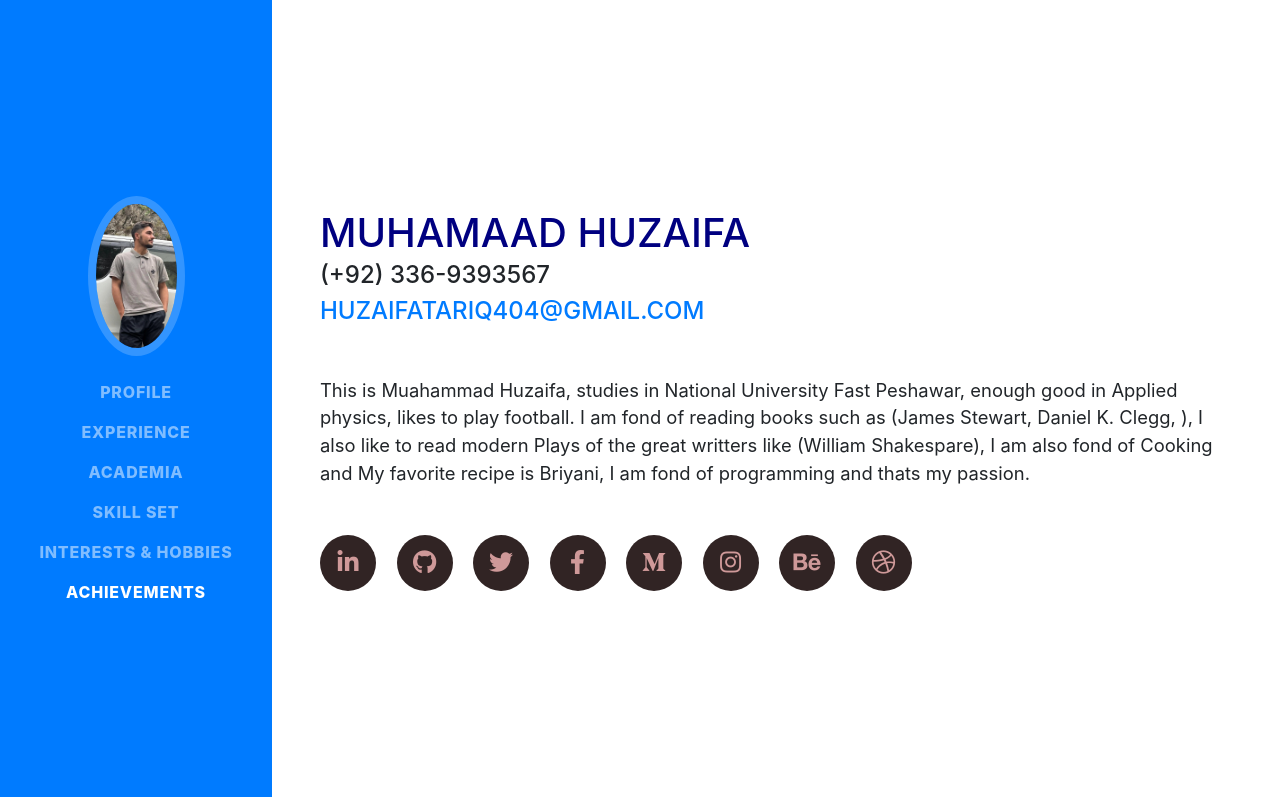
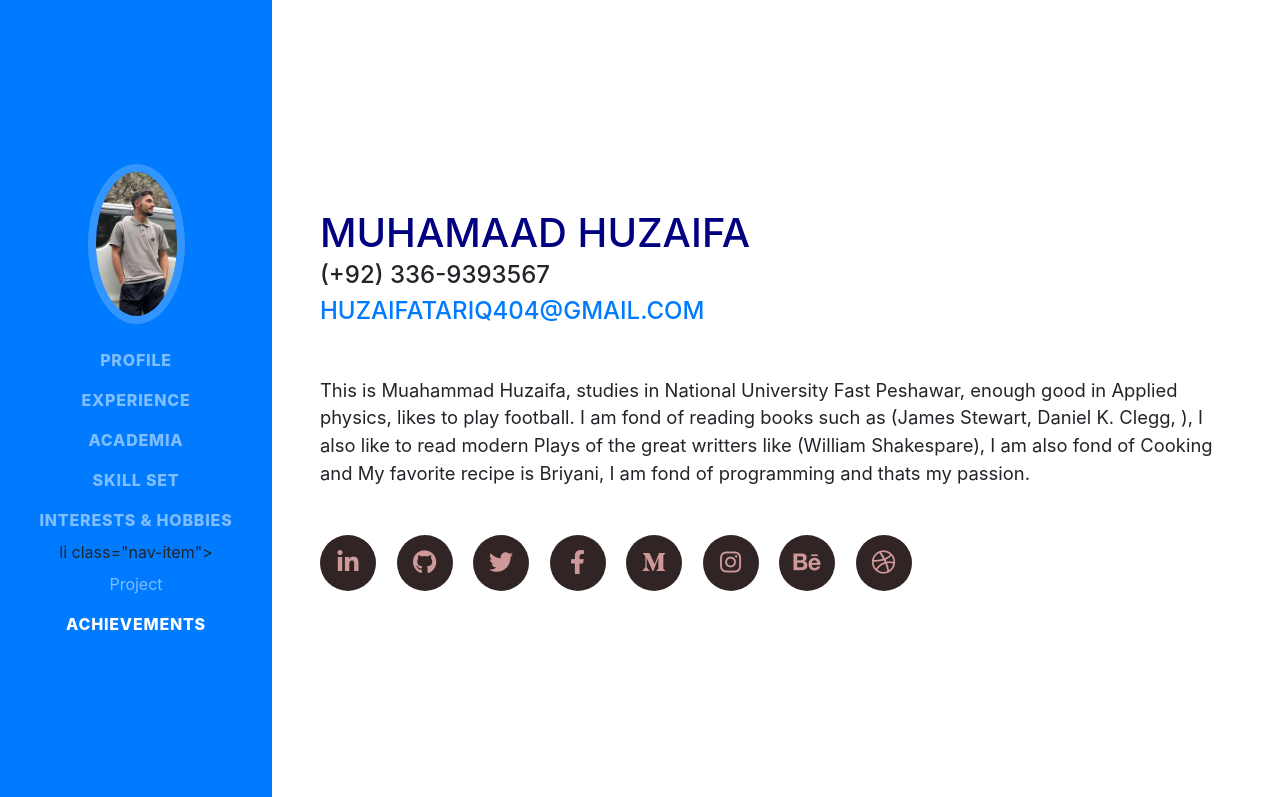
Before and after one commit to MuhammadHuzaifa404/huzaifa-portfolio, a website with bundled scripts: page index.html in a window 1280 px wide. Shown: the top 797 px of the page. Built offline with nearby package versions, Linux system fonts and the light colour scheme; a web font is replaced by a local one.

Commit message:
Update index.html

```diff
--- a/index.html
+++ b/index.html
@@ -63,6 +63,9 @@
         </li>
         <li class="nav-item">
           <a class="nav-link js-scroll-trigger" href="#interests">Interests & Hobbies</a>
+        </li>
+        li class="nav-item">
+          <a class="nav-link js-scroll-trigger" href="#interests">Project</a>
         </li>
         <li class="nav-item">
           <a class="nav-link js-scroll-trigger" href="#awards">Achievements</a>
```
